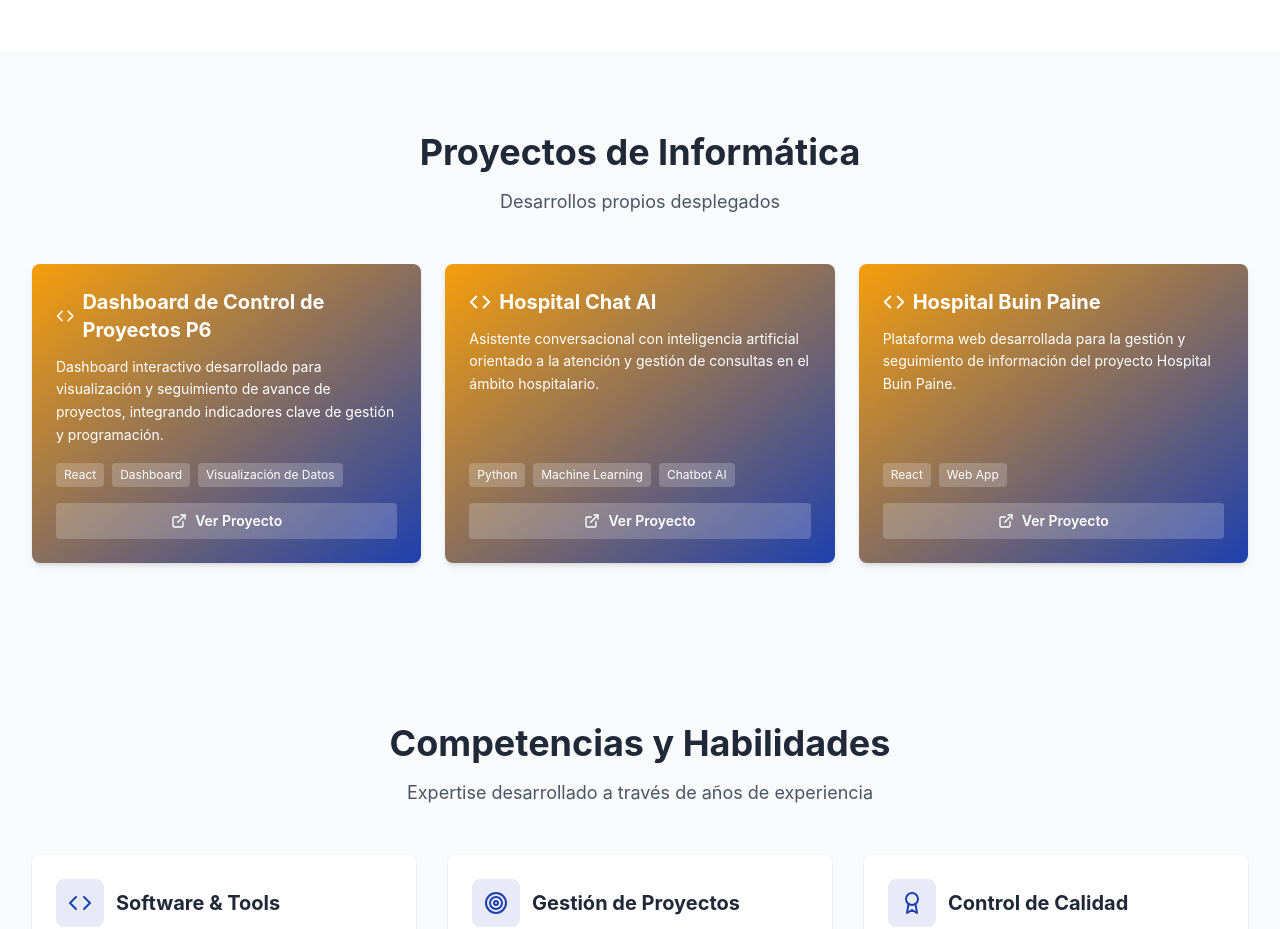
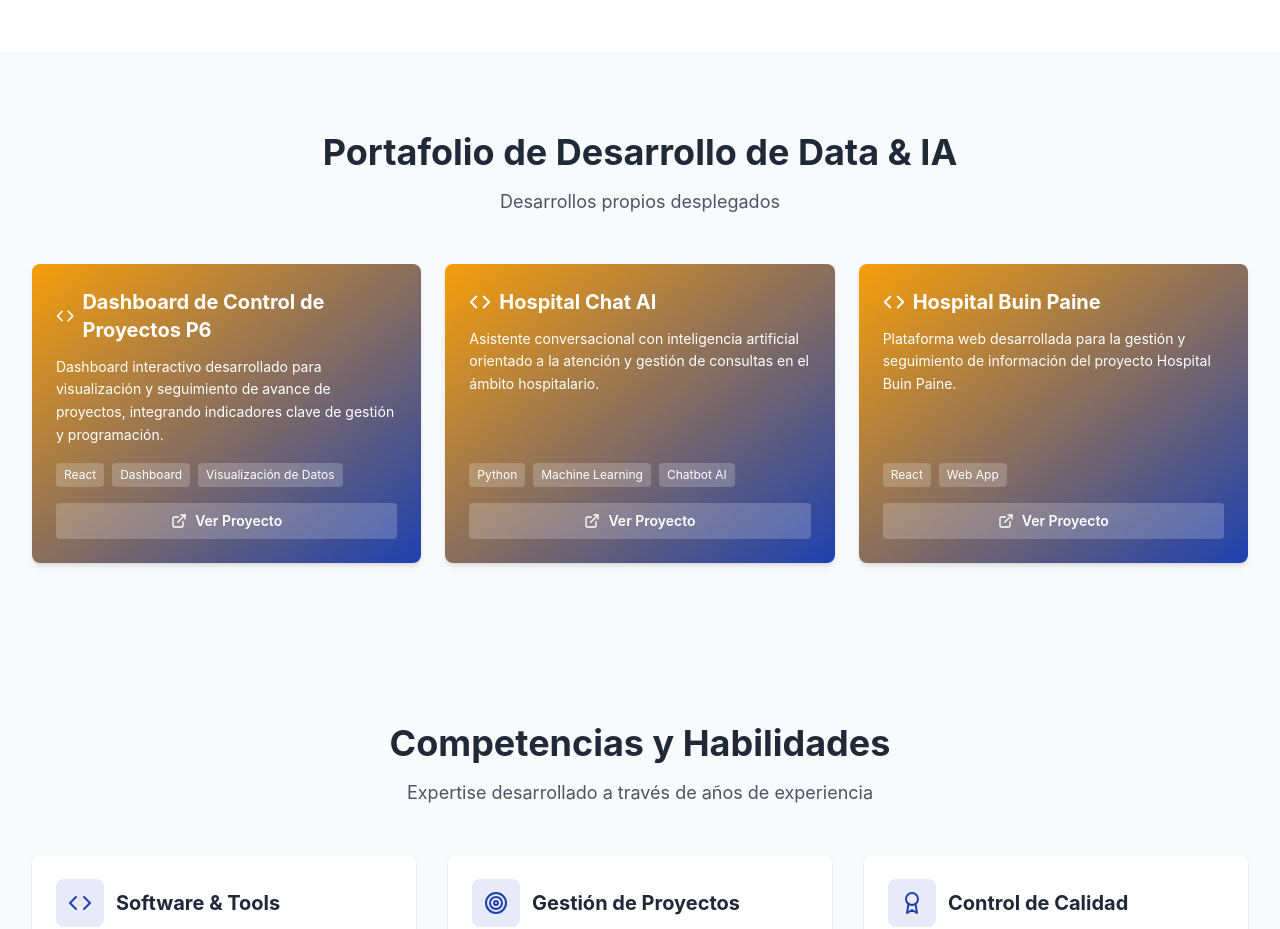
Before and after one commit to FelipeM2121/felipe-moena-portfolio, a React (Vite) app: page / in a window 1280 px wide. Shown: the part 3780-4709 px from the top of the page. Built offline with nearby package versions, Linux system fonts and the light colour scheme.

Commit message:
Renombrar sección a Portafolio de Desarrollo de Data & IA

```diff
--- a/src/components/TechProjects.tsx
+++ b/src/components/TechProjects.tsx
@@ -12,7 +12,7 @@ export const TechProjects = () => {
           transition={{ duration: 0.6 }}
           className="text-center mb-12"
         >
-          <h2 className="text-4xl font-bold text-dark mb-4">Proyectos de Informática</h2>
+          <h2 className="text-4xl font-bold text-dark mb-4">Portafolio de Desarrollo de Data & IA</h2>
           <p className="text-lg text-gray-600">Desarrollos propios desplegados</p>
         </motion.div>
 
```
